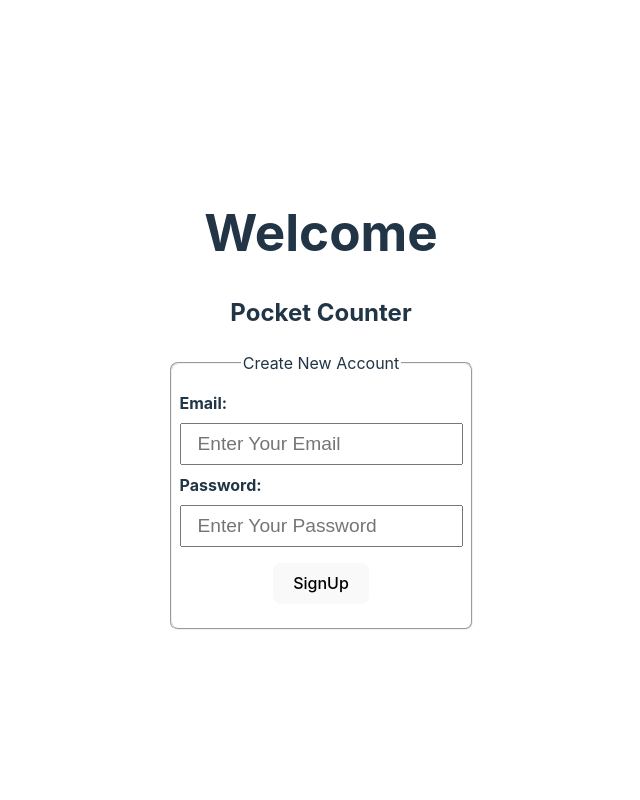
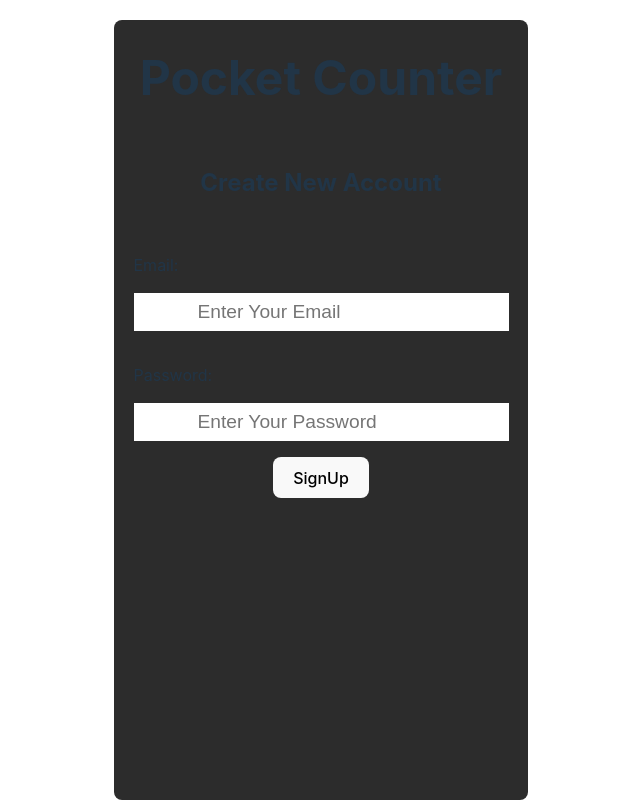
Before and after one commit to fa125had/vite-practice, a React (Vite) app: page / in a window 1280 px wide. Shown: the whole page, without its empty margins (319-959 px from the left). Built offline with nearby package versions, Linux system fonts and the light colour scheme.

Commit message:
debug signup design

```diff
--- a/src/Components/App/App.jsx
+++ b/src/Components/App/App.jsx
@@ -5,11 +5,10 @@ import { SignUp } from '../Auth/SignUp/SignUp';
 function App() {
 
   return (
-    <>
-      <h1>Welcome</h1>
-      <h2>Pocket Counter</h2>
+    <div className='app-wrapper'>
+      <h1>Pocket Counter</h1>
       <SignUp />
-    </>
+    </div>
   );
 }
 
--- a/src/Components/App/App.scss
+++ b/src/Components/App/App.scss
@@ -1,6 +1,17 @@
 #root {
-  max-width: 1280px;
-  margin: 0 auto;
-  padding: 2rem;
-  text-align: center;
+  display: flex;
+  width: 100%;
+  height: 100vh;
+  justify-content: center;
+  align-items: flex-end;
+  .app-wrapper {
+    background-color: #2c2c2c;
+    border-radius: 0.5rem;
+    height: calc(100vh - 20px);
+    display: flex;
+    width: 100%;
+    max-width: 414px;
+    flex-direction: column;
+    place-items: center;
+  }
 }
--- a/src/Components/Auth/SignUp/SignUp.jsx
+++ b/src/Components/Auth/SignUp/SignUp.jsx
@@ -28,7 +28,7 @@ export const SignUp = () => {
       .catch((err) => {
         const errorCode = err.code;
         const errorMessage = err.message;
-        const errorOutput = `${errorMessage} ${errorCode}`;
+        const errorOutput = `${errorMessage} ${errorCode}}`;
         setError(errorOutput);
         setIsLoading(false);
         signupForm[0].style.pointerEvents = 'auto';
@@ -45,10 +45,9 @@ export const SignUp = () => {
   };
 
   return (
-    <>
+    <div className='signup-wrapper'>
       <form onSubmit={signup}>
-        <fieldset>
-          <legend>Create New Account</legend>
+        <h2>Create New Account</h2>
         <label htmlFor='email'>Email:</label>
         <input
           type='email'
@@ -69,10 +68,9 @@ export const SignUp = () => {
           onChange={changeHandler}
         />
         <button type='submit'>SignUp</button>
-        </fieldset>
       </form>
       {error && <div className='errorOutput'>{error}</div>}
       {isLoading && <div className='errorOutput'>Loading...</div>}
-    </>
+    </div>
   );
 };
--- a/src/Components/Auth/SignUp/SignUp.scss
+++ b/src/Components/Auth/SignUp/SignUp.scss
@@ -1,31 +1,33 @@
-form {
-  width: 300px;
-  max-width: 100%;
+.signup-wrapper {
+  width: 100%;
+  max-width: 375px;
   display: flex;
-  align-items: center;
-  justify-content: center;
-
-  fieldset {
+  flex-direction: column;
+  place-items: center;
+  overflow: auto;
+  padding: 0;
+  margin: 0;
+  box-sizing: border-box;
+  form {
     display: flex;
     flex-direction: column;
-    align-items: flex-start;
-    justify-content: center;
-    gap: 0.5rem;
-    border-radius: 0.5rem;
-    padding: 1rem 0.5rem;
+    place-items: center;
+    padding: 0.5rem;
+    gap: 1rem;
     label {
-      font-weight: bold;
+      align-self: self-start;
+      margin-top: 1rem;
     }
     input {
-      padding: 0.5rem 1rem;
+      padding: 0.5rem 4rem;
       color: whitesmoke;
       font-size: 1.2rem;
-    }
-    button {
-      margin: 0.5rem auto;
+      border: none;
     }
   }
+  .errorOutput {
+    color: orange;
+    width: 100%;
+    padding: 0.5rem;
+  }
 }
-.errorOutput {
-  color: orange;
-}
--- a/src/index.scss
+++ b/src/index.scss
@@ -31,12 +31,12 @@ body {
   margin: 0;
   display: flex;
   place-items: center;
-  min-width: 320px;
+  min-width: 300px;
   min-height: 100vh;
 }
 
 h1 {
-  font-size: 3.2em;
+  font-size: 3em;
   line-height: 1.1;
 }
 
```
Lines whose indentation alone changed are shown as unchanged.
